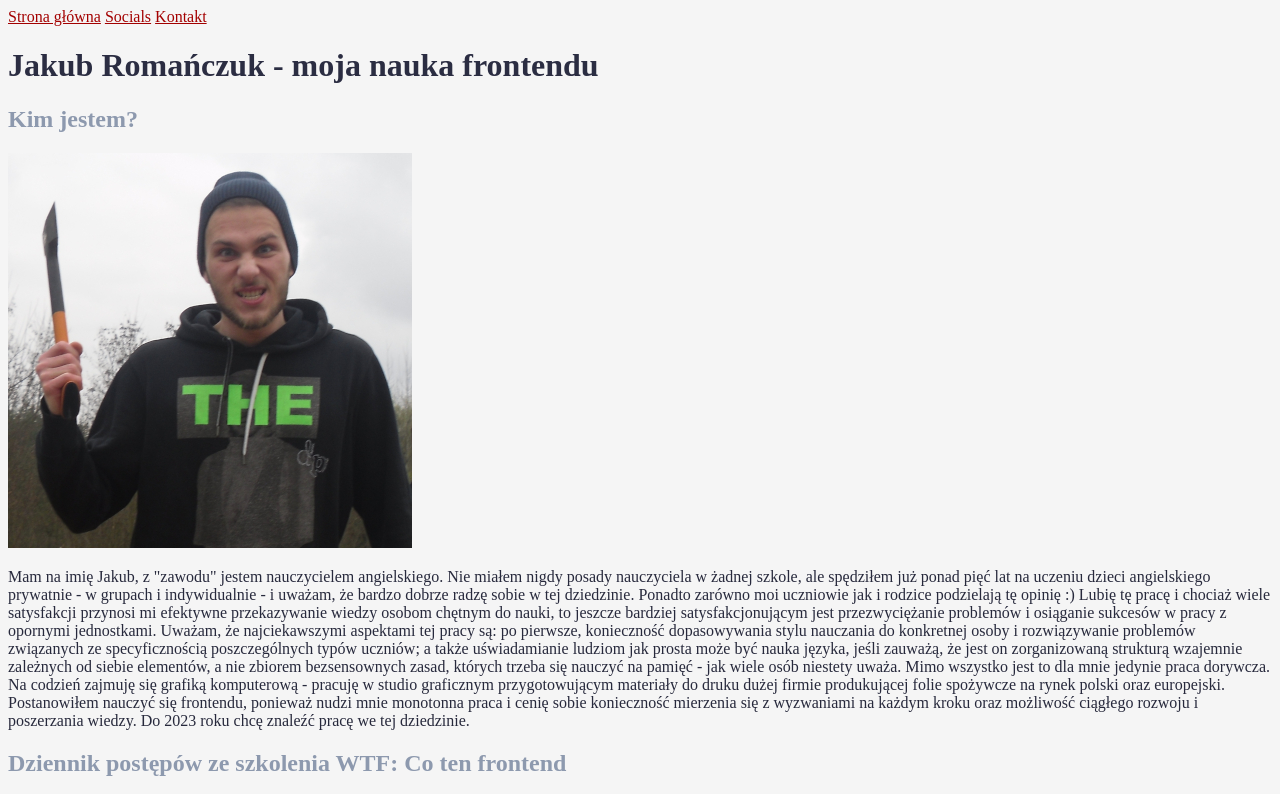
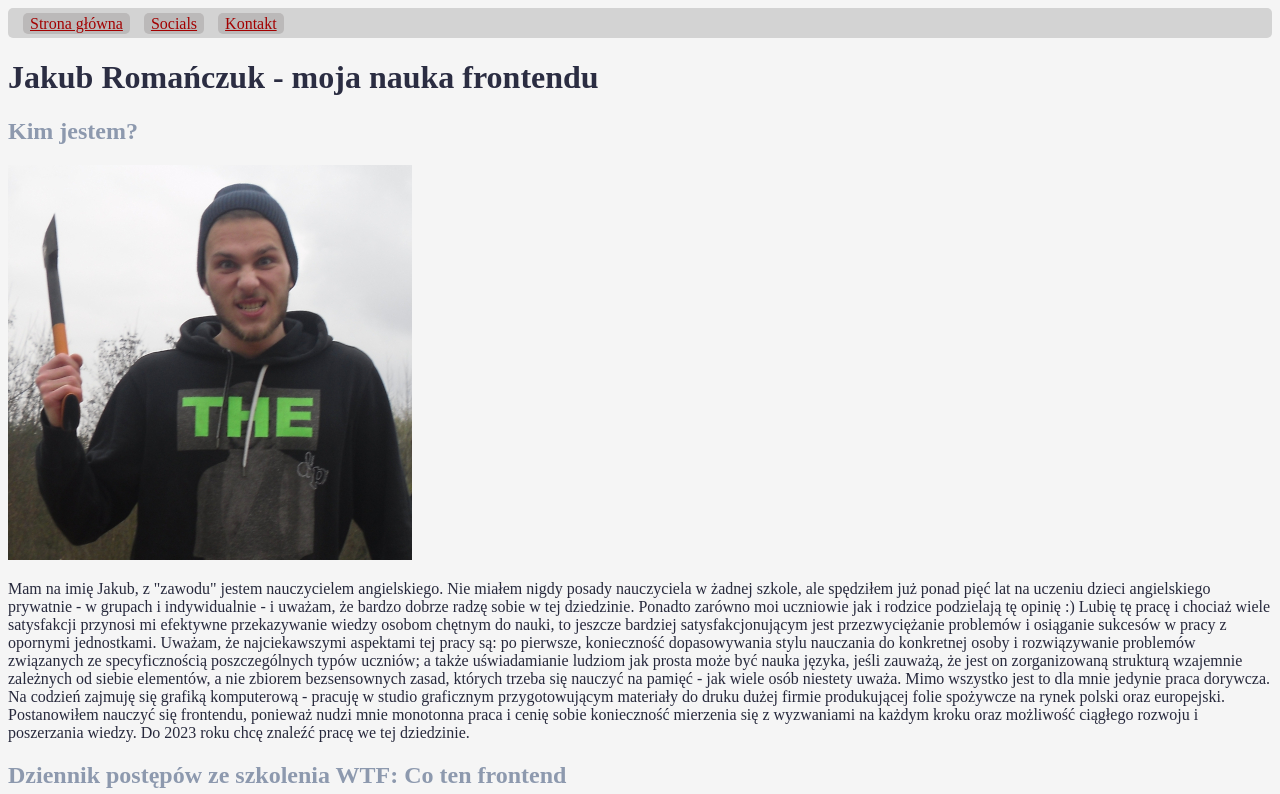
Before and after one commit to jakub-romanczuk/homepage, a plain HTML site: page index.html in a window 1280 px wide. Shown: the top 794 px of the page. Drawn offline with Linux system fonts and the light colour scheme.

Commit message:
added style for nav-bar

```diff
--- a/index.html
+++ b/index.html
@@ -9,10 +9,10 @@
   </head>
   <body>
     <header id="page-top">
-      <nav>
-        <a href="index.html" class="link">Strona główna</a>
-        <a href="socials.html" class="link">Socials</a>
-        <a href="kontakt.html" class="link">Kontakt</a>
+      <nav class="nav-bar">
+        <a href="index.html" class="nav-bar-button">Strona główna</a>
+        <a href="socials.html" class="nav-bar-button">Socials</a>
+        <a href="kontakt.html" class="nav-bar-button">Kontakt</a>
       </nav>
     </header>
     <main>
@@ -21,7 +21,7 @@
       </header>
       <section>
         <h2 class="sub-header">Kim jestem?</h2>
-        <img src="profilowe.JPG" alt="zdjecie profilowe" />
+        <img src="profilowe.JPG" alt="zdjecie profilowe"/>
         <p class="text">
           Mam na imię Jakub, z &quot;zawodu&quot; jestem nauczycielem
           angielskiego. Nie miałem nigdy posady nauczyciela w żadnej szkole, ale
--- a/style.css
+++ b/style.css
@@ -10,7 +10,8 @@ footer {
     color: #D90429
 }
 
-.link {
+.link,
+.nav-bar-button {
     color: #A30000
 }
 
@@ -29,3 +30,21 @@ footer {
 .diary-date {
     color: #ef233c
 }
+
+.nav-bar {
+    display: block;
+    background: lightgray;
+    max-width: 100%;
+    height: 30px;
+    padding: 5px 10px;
+    box-sizing: border-box;
+    border-radius: 5px;
+}
+
+.nav-bar-button {
+    display: inline-block;
+    padding: 2px 7px 1px 7px;
+    margin: 0 5px;
+    background: rgb(187, 185, 185);
+    border-radius: 5px;
+}
```
